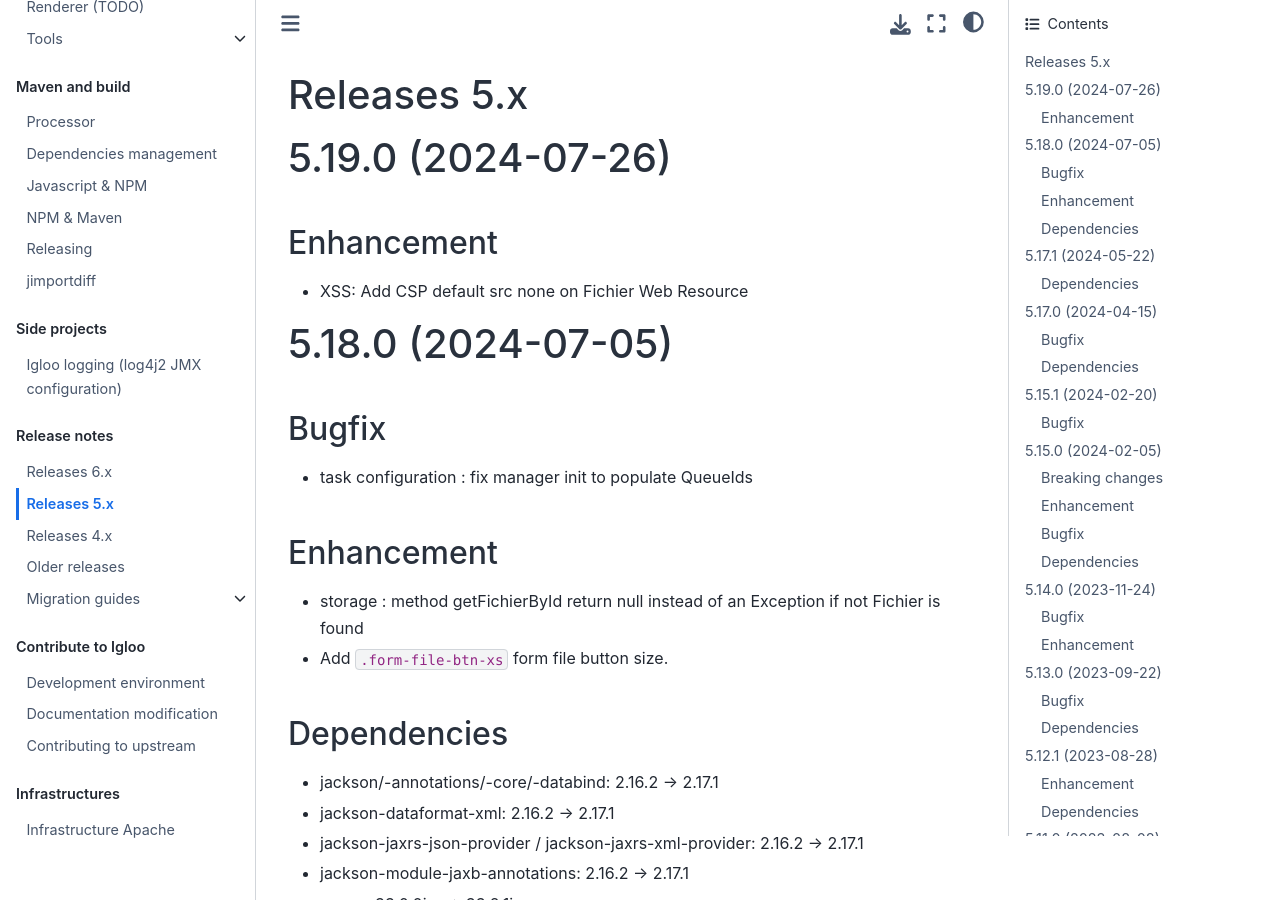
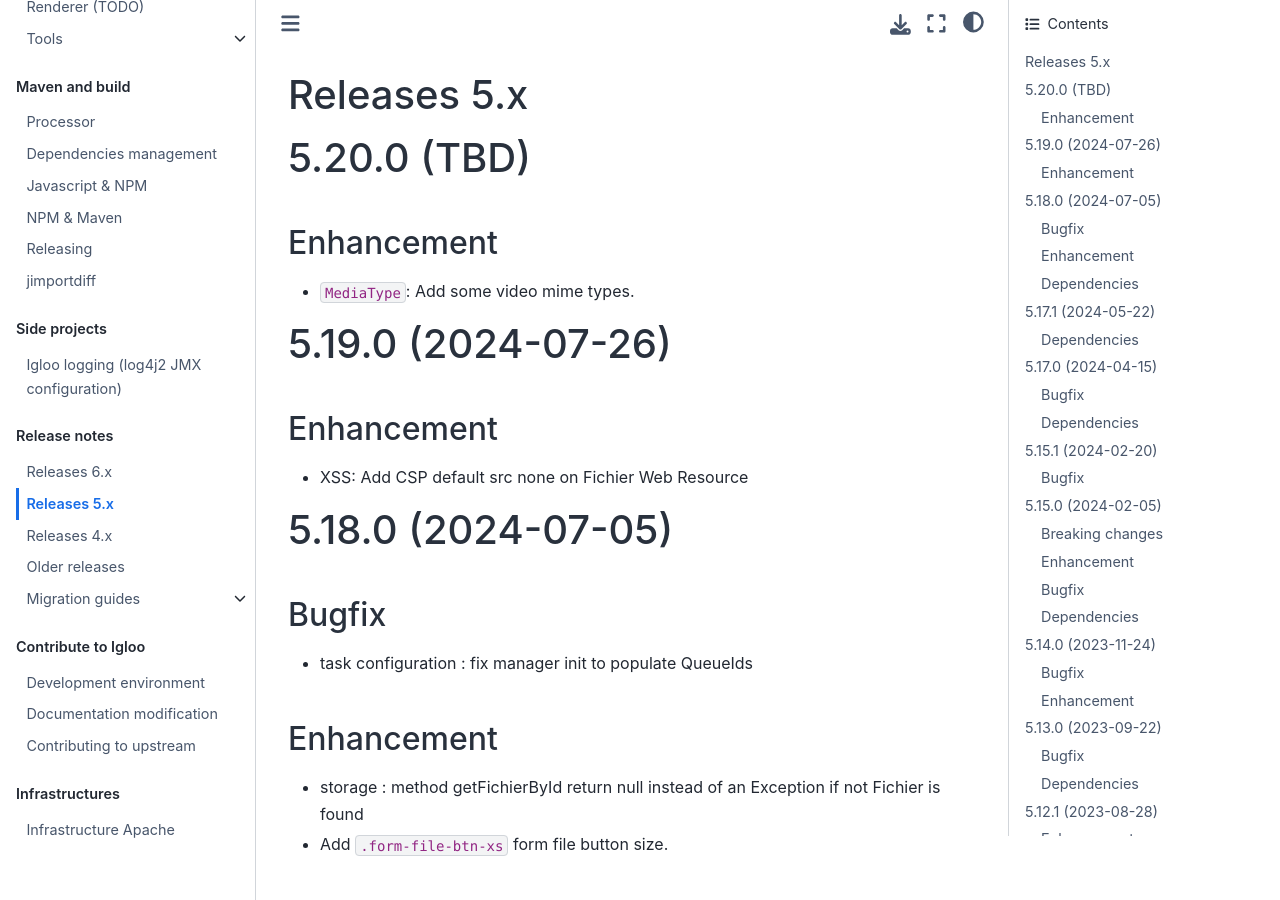
Before and after one commit to igloo-project/igloo-doc, a Sphinx documentation site: the page built from source/release-notes/releases-5.x.md, in a window 1280 px wide and 900 px high. Built offline with Sphinx 7.4.7 and the Sphinx Book theme 1.1.4, drawn with Linux system fonts in a browser that asks for light colours.

Commit message:
Changelog 5.20.0

```diff
--- a/source/release-notes/releases-5.x.md
+++ b/source/release-notes/releases-5.x.md
@@ -1,4 +1,12 @@
 # Releases 5.x
+
+(v5.20.0)=
+
+# 5.20.0 (TBD)
+
+## Enhancement
+
+* `MediaType`: Add some video mime types.
 
 (v5.19.0)=
 
```
